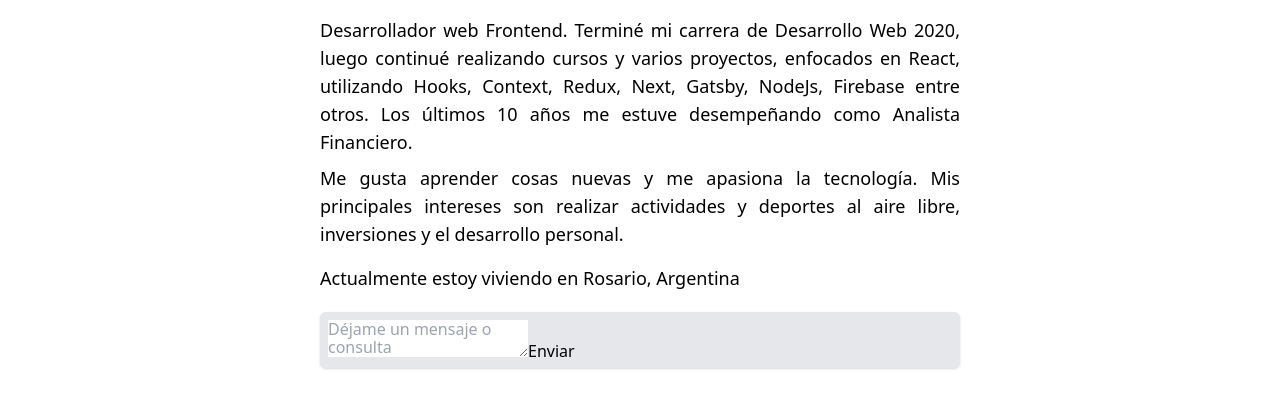
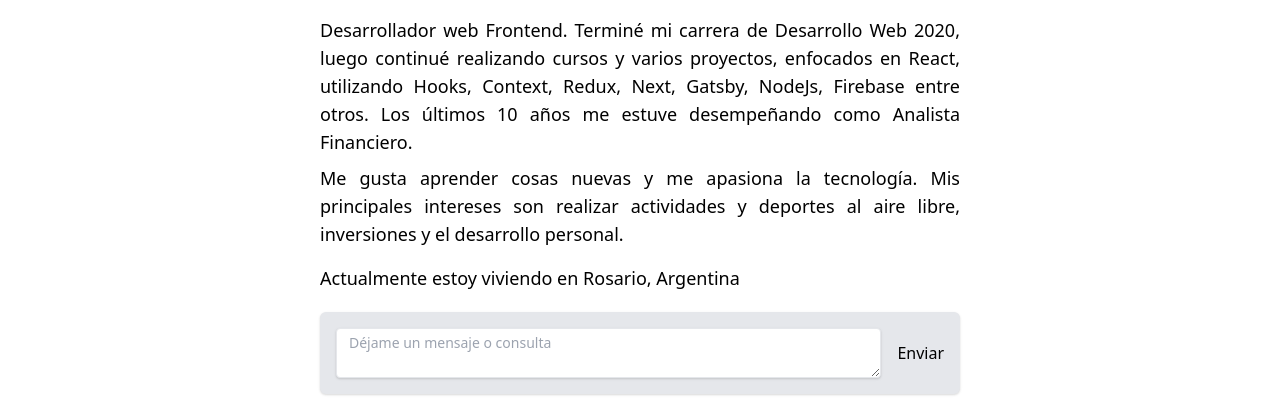
Before and after one commit to HectorAllende/miPagina, a Gatsby site: page / in a window 1280 px wide. Shown: the part 386-800 px from the top of the page. Built offline with nearby package versions, Linux system fonts and the light colour scheme; Gatsby itself is replaced by a stand-in of ours.

Commit message:
probando v24

```diff
--- a/src/components/inicio.js
+++ b/src/components/inicio.js
@@ -85,7 +85,7 @@ const Inicio = () => {
                 >
 
 
-
+                    <div className="flex p-2">
 
 
                         <input type="hidden" name="bot-field" /> <input type="hidden" name="contact" value="contact" />
@@ -93,15 +93,15 @@ const Inicio = () => {
                         <textarea
                             name="contact"
                             placeholder="Déjame un mensaje o consulta"
-
+                            className="flex-1 px-3 py-1 text-sm text-gray-700 border rounded shadow focus:outline-none"
 
                         ></textarea>
                         <button
                             type="submit"
-
+                            className="ml-4 transition duration-150 transform hover:scale-105"
                         >Enviar</button>
 
-
+                    </div>
 
                 </form>
 
```
